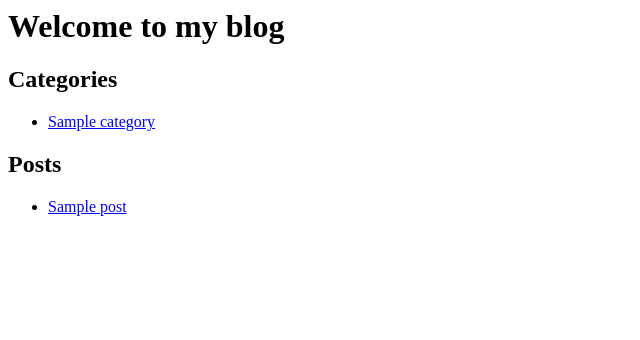
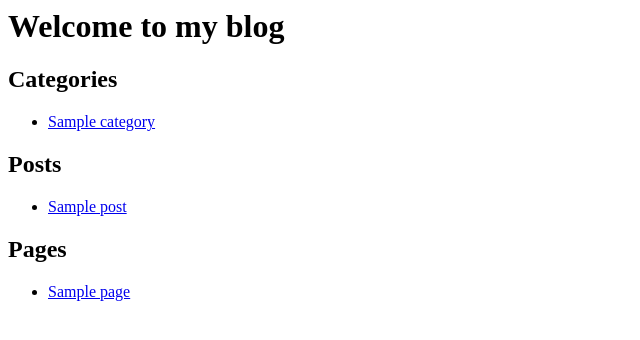
Before and after one commit to rasooll/Kiwi-CMS, a Django app: page / in a window 1280 px wide. Shown: the top 340 px of the page, without its empty margins (0-640 px from the left). Run offline with Django 3.2, Linux system fonts and the light colour scheme; tables that the repository leaves empty hold one stand-in row (values such as "Sample post"); some libraries are stand-ins or nearby versions.

Commit message:
test pages in template file

```diff
--- a/blog/templates/index.html
+++ b/blog/templates/index.html
@@ -24,4 +24,15 @@
         <p>There are no posts.</p>
     {% endif %}
 
+    <h2>Pages</h2>
+    {% if pages %}
+        <ul>
+        {% for page in pages %}
+            <li><a href="{{ page.get_absolute_url }}">{{ page.title }}</a></li>
+        {% endfor %}
+        </ul>
+    {% else %}
+        <p>There are no pages.</p>
+    {% endif %}
+
 {% endblock %}
--- a/blog/views.py
+++ b/blog/views.py
@@ -9,7 +9,8 @@ def index(request):
 
     return render_to_response('index.html', {
         'categories': Category.objects.all(),
-        'posts': Post.objects.all()[:5]
+        'posts': Post.objects.all()[:5],
+        'pages': Page.objects.all()
     })
 
 def view_post(request, slug):
```
